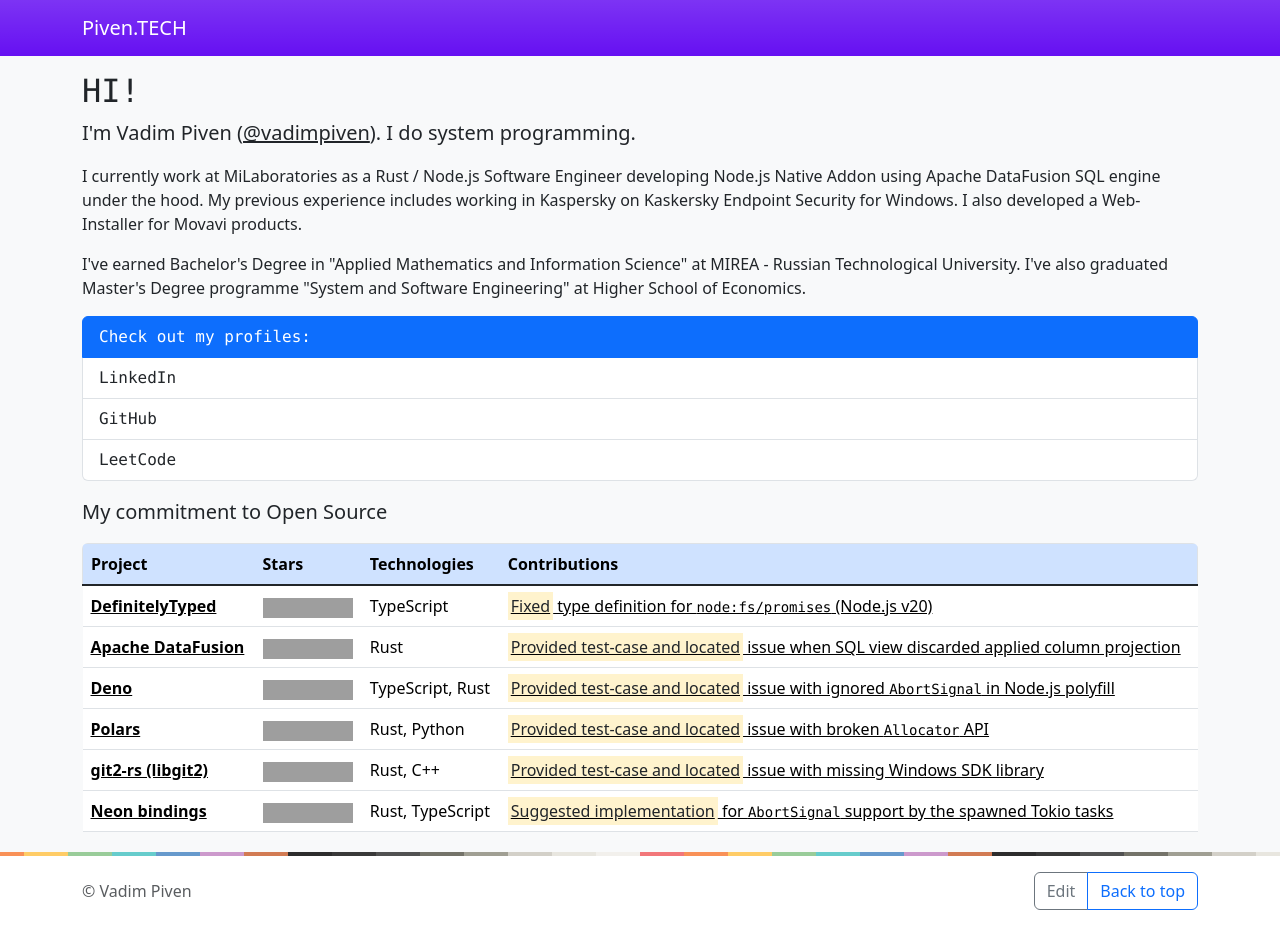
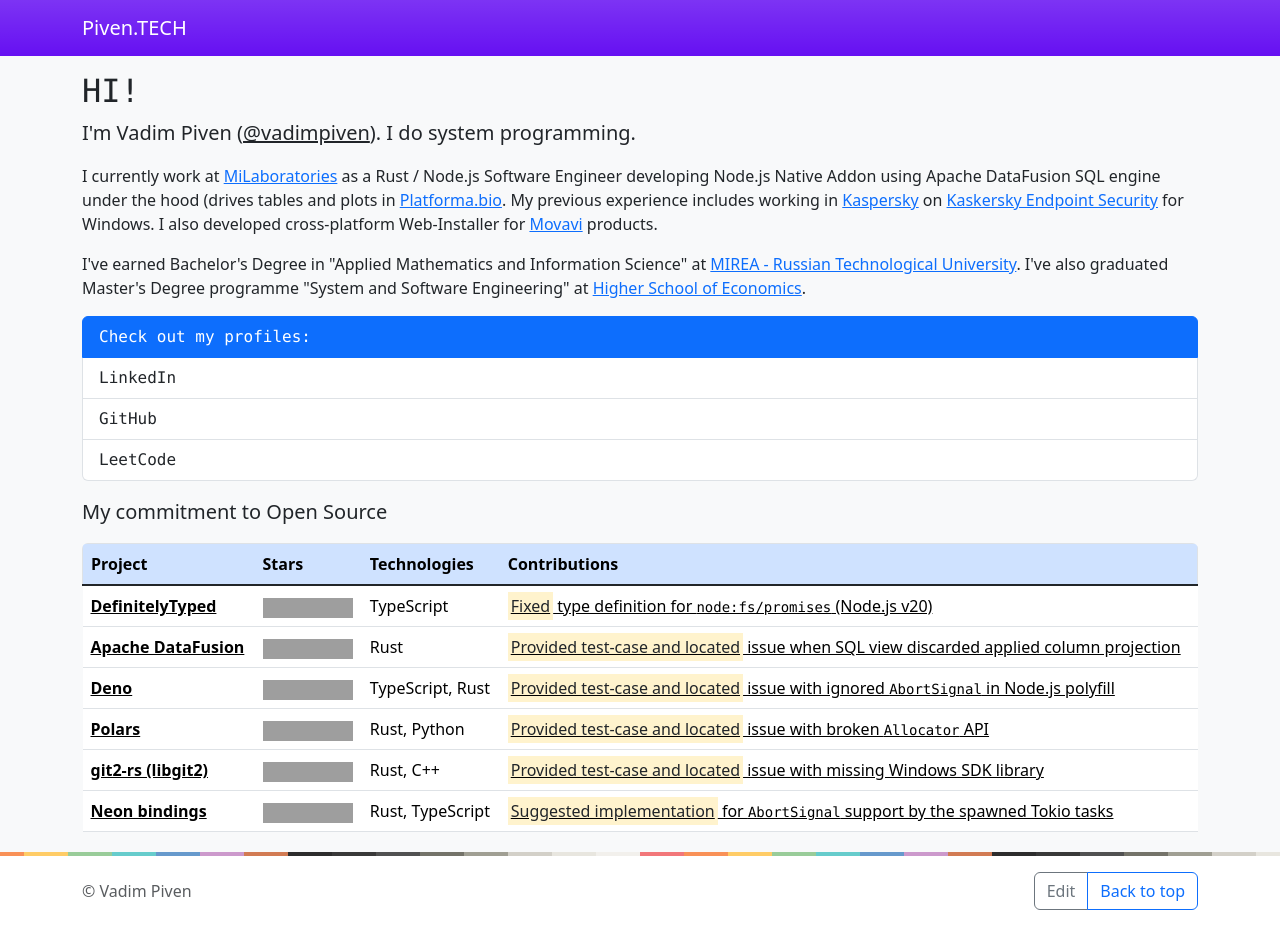
Before and after one commit to vadimpiven/vadimpiven, a Jekyll site: the page built from index.html, in a window 1280 px wide, cut to the strip 0-926 px from the top of the page. Built offline with Jekyll 4.4.1, drawn with Linux system fonts in a browser that asks for light colours; grey boxes are pictures that could not be loaded.

Commit message:
Update index.html

```diff
--- a/index.html
+++ b/index.html
@@ -4,12 +4,16 @@
 <h2 class="font-monospace">HI!</h2>
 
 <p class="lead">I'm Vadim Piven (<a href="https://t.me/vadimpiven" class="link-dark">@vadimpiven</a>). I do system programming.</p>
-<p>I currently work at MiLaboratories as a Rust / Node.js Software Engineer developing Node.js Native Addon using
-     Apache DataFusion SQL engine under the hood.
-   My previous experience includes working in Kaspersky on Kaskersky Endpoint Security for Windows.
-   I also developed a Web-Installer for Movavi products.</p>
-<p>I've earned Bachelor's Degree in "Applied Mathematics and Information Science" at MIREA - Russian Technological University.
-   I've also graduated Master's Degree programme "System and Software Engineering" at Higher School of Economics.</p>
+<p>I currently work at <a href="https://milaboratories.com/">MiLaboratories</a> as a Rust / Node.js Software Engineer developing
+     Node.js Native Addon using Apache DataFusion SQL engine under the hood (drives tables and plots in
+     <a href="https://platforma.bio/">Platforma.bio</a>.
+   My previous experience includes working in <a href="https://www.kaspersky.com/">Kaspersky</a> on
+     <a href="https://www.kaspersky.com/enterprise-security/endpoint">Kaskersky Endpoint Security</a> for Windows.
+   I also developed cross-platform Web-Installer for <a href="https://www.movavi.com/">Movavi</a> products.</p>
+<p>I've earned Bachelor's Degree in "Applied Mathematics and Information Science" at
+     <a href="https://english.mirea.ru/">MIREA - Russian Technological University</a>.
+   I've also graduated Master's Degree programme "System and Software Engineering" at
+     <a href="https://www.hse.ru/en/">Higher School of Economics</a>.</p>
 
 <div class="list-group mb-3 font-monospace">
   <a href="#" class="list-group-item list-group-item-action active disabled" aria-current="true">Check out my profiles:</a>
```
